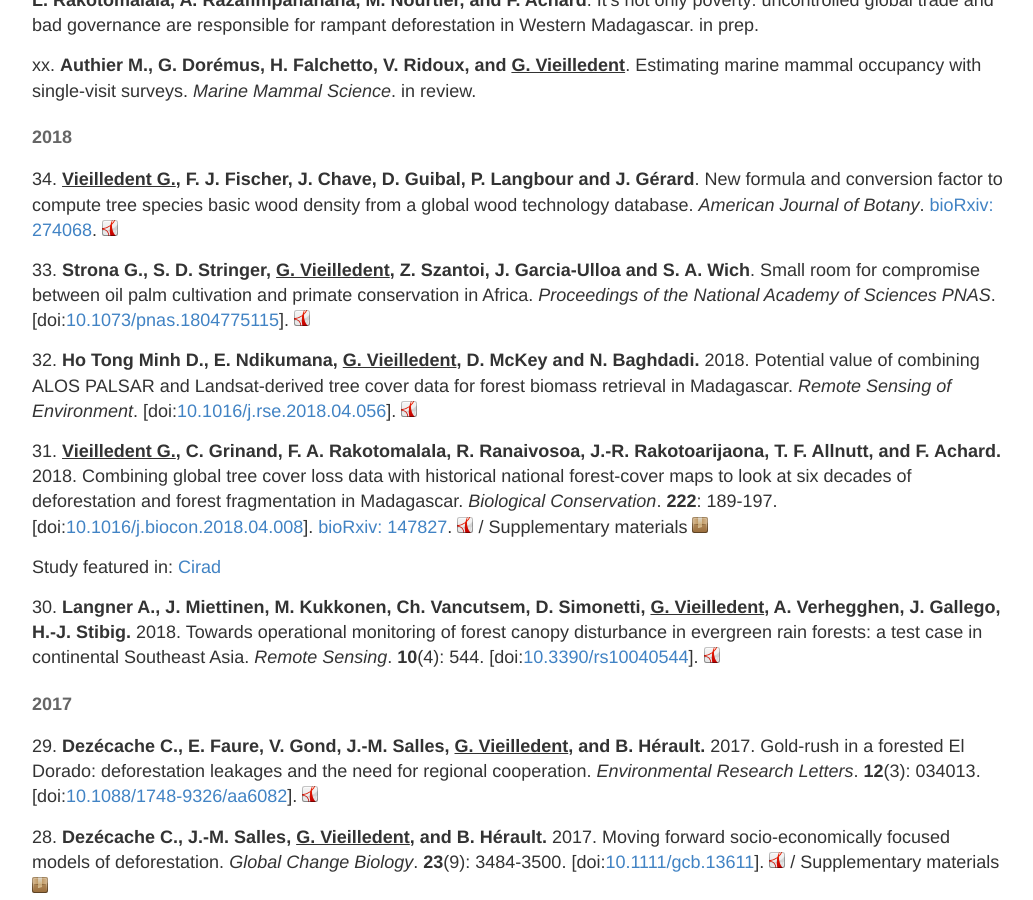
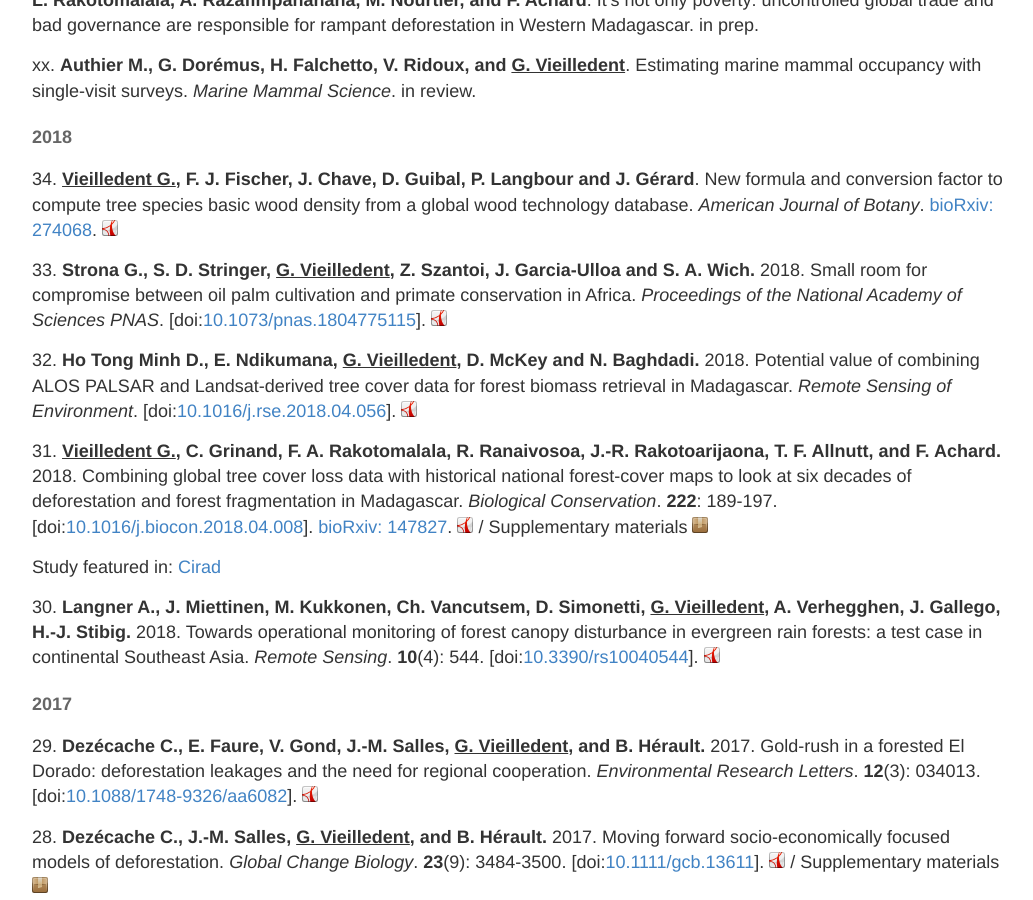
Before and after one commit to ghislainv/ghislainv.github.io, a Jekyll site: the page built from publications.md, in a window 1280 px wide and 900 px high, scrolled down 748 px. Shown: the whole window, without its empty margins (118-1151 px from the left). Built offline with Jekyll 4.4.1, drawn with Linux system fonts in a browser that asks for light colours.

Commit message:
Update publication

```diff
--- a/publications.md
+++ b/publications.md
@@ -27,9 +27,9 @@ xx\. **Authier M., G. Dorémus, H. Falchetto, V. Ridoux, and <span style="text-d
 [bioRxiv: 274068](https://doi.org/10.1101/274068).
 [![manuscript in pdf](/images/logos/logo-pdf.png "manuscript in pdf")](/publications/Vieilledent2018-bioRxiv.pdf)
 
-33\. **Strona G., S. D. Stringer, <span style="text-decoration: underline;">G. Vieilledent</span>, Z. Szantoi, J. Garcia-Ulloa and S. A. Wich**. Small room for compromise between oil palm cultivation and primate conservation in Africa. _Proceedings of the National Academy of Sciences PNAS_.
+33\. **Strona G., S. D. Stringer, <span style="text-decoration: underline;">G. Vieilledent</span>, Z. Szantoi, J. Garcia-Ulloa and S. A. Wich.** 2018. Small room for compromise between oil palm cultivation and primate conservation in Africa. _Proceedings of the National Academy of Sciences PNAS_.
 \[doi:[10.1073/pnas.1804775115](https://doi.org/10.1073/pnas.1804775115)\].
-[![manuscript in pdf](/images/logos/logo-pdf.png "manuscript in pdf")](http://www.pnas.org/content/early/2018/08/07/1804775115.full.pdf)
+[![manuscript in pdf](/images/logos/logo-pdf.png "manuscript in pdf")](/publications/Strona2008-PNAS.pdf)
 
 32\. **Ho Tong Minh D., E. Ndikumana, <span style="text-decoration: underline;">G. Vieilledent</span>, D. McKey and N. Baghdadi.** 2018. Potential value of combining ALOS PALSAR and Landsat-derived tree cover data for forest biomass retrieval in Madagascar. _Remote Sensing of Environment_.
 \[doi:[10.1016/j.rse.2018.04.056](https://doi.org/10.1016/j.rse.2018.04.056)\].
```
